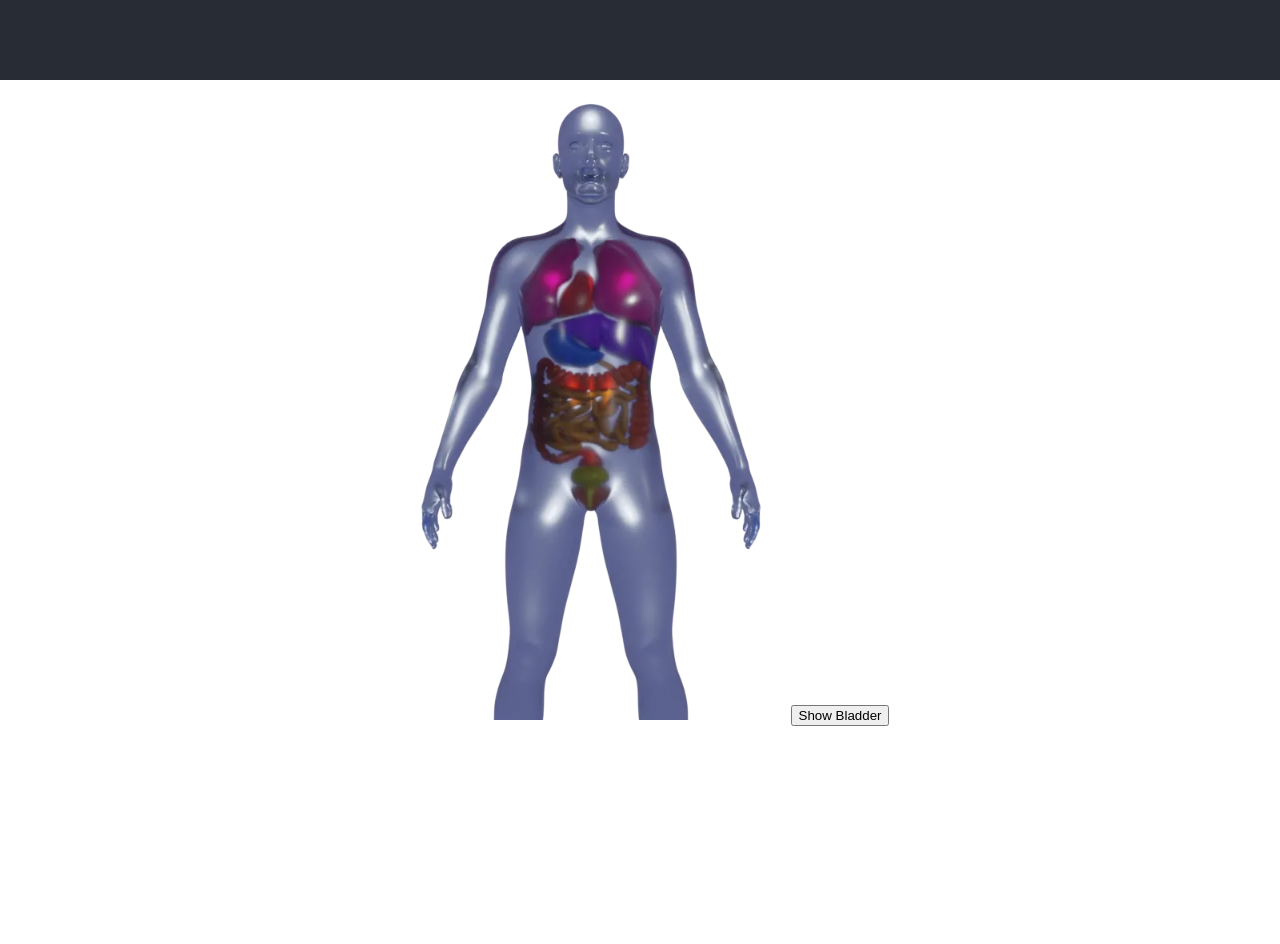
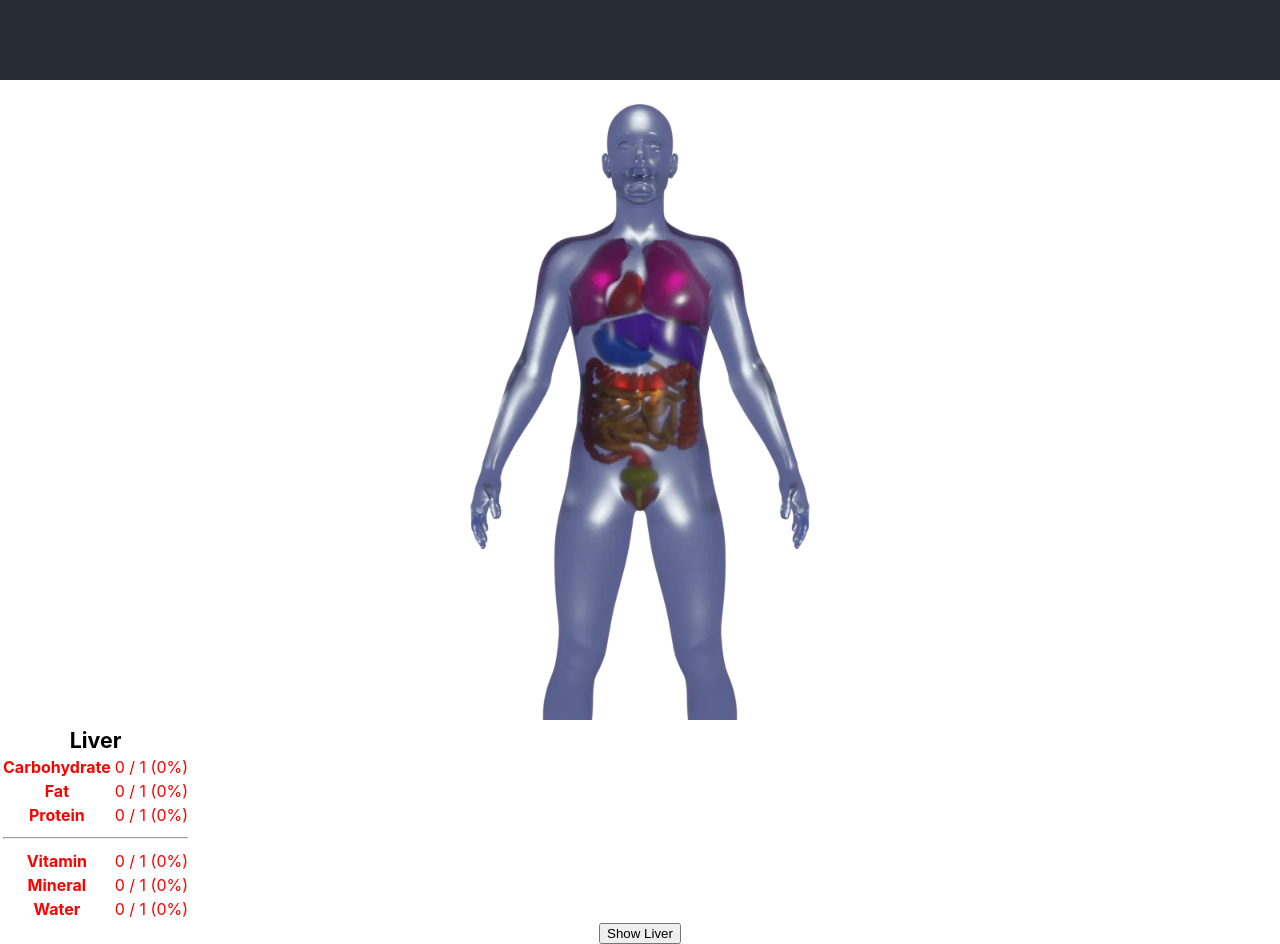
Before and after one commit to SchwarzChristian/NutriSim, a React (Create React App) app in the folder nutri-sim-frontend/: page / in a window 1280 px wide. Before the commit the page ends 880 px from the top, so only its background shows below. Built offline with nearby package versions, Linux system fonts and the light colour scheme.

Commit message:
progress on StatusDisplay

```diff
--- a/nutri-sim-frontend/src/components/App.tsx
+++ b/nutri-sim-frontend/src/components/App.tsx
@@ -2,7 +2,8 @@ import React from 'react';
 import '../styles/App.css';
 import { StatusDisplay } from './StatusDisplay';
 
-function App(): JSX.Element {
+export default class App extends React.Component {
+  public render(): JSX.Element {
     return (
       <div className="App">
         <header className="App-header">
@@ -12,5 +13,4 @@ function App(): JSX.Element {
       </div>
     );
   }
-
-export default App;
+}
--- a/nutri-sim-frontend/src/components/BodyPartInfo.tsx
+++ b/nutri-sim-frontend/src/components/BodyPartInfo.tsx
@@ -1,13 +1,52 @@
-function BodyPartInfo(partName: string) : JSX.Element {
-    return <table>
-        <tr>
-            <th colSpan={2}>{partName}</th>
-        </tr>
-        <tr>
-            <th></th>
-        </tr>
-    </table>
+import React from "react";
+import { BodyPart } from "../entities/BodyPart";
+import { ElementStorage } from "../entities/ElementStorage";
+import "../styles/BodyPartInfo.css";
 
+interface Props {
+    part: BodyPart;
 }
 
-export { BodyPartInfo };
+interface State {
+    isExpanded: boolean;
+}
+
+export default class BodyPartInfo extends React.Component<Props, State> {
+    public render(): JSX.Element {
+        var nutritions = this.props.part.nutritions;
+        return <>
+            <table>
+                <tr>
+                    <th colSpan={2} className="part-name">
+                        {this.props.part.name}
+                    </th>
+                </tr>
+                {this.buildRow("Carbohydrate", nutritions.Carbohydrate)}
+                {this.buildRow("Fat", nutritions.Fat)}
+                {this.buildRow("Protein", nutritions.Protein)}
+                <tr><td colSpan={2}><hr /></td></tr>
+                {this.buildRow("Vitamin", nutritions.Vitamin)}
+                {this.buildRow("Mineral", nutritions.Mineral)}
+                {this.buildRow("Water", nutritions.Water)}
+            </table>
+        </>
+
+    }
+
+    private buildRow(name: string, data: ElementStorage): JSX.Element {
+        var percentage = data.stored / data.limit;
+        var className = "low";
+
+        if (percentage > 0.1) className = "ok";
+        if (percentage > 0.8) className = "good";
+        if (percentage > 1) className = "oversaturated";
+
+        return <tr className={"nutrition-element-" + className}>
+            <th className="nutrition-element-name">{name}</th>
+            <td className="nutrition-element-value">
+                {data.stored} / {data.limit} ({percentage.toString(2)}%)
+            </td>
+        </tr>
+
+    }
+}
--- a/nutri-sim-frontend/src/components/StatusDisplay.tsx
+++ b/nutri-sim-frontend/src/components/StatusDisplay.tsx
@@ -1,10 +1,19 @@
-import status_figure from "../assets/bladder/bladder.initial.webp"
+import status_figure from "../assets/liver/liver.initial.webp"
+import { BodyPart } from "../entities/BodyPart"
+import { NutritionStorage } from "../entities/NutritionStorage"
 import "../styles/StatusDisplay.css"
+import BodyPartInfo from "./BodyPartInfo"
 
 function StatusDisplay() {
+	var part: BodyPart = {
+		name: "Liver",
+		nutritions: new NutritionStorage(),
+	};
+
 	return <div className="status-display">
 		<img src={status_figure} className="status-figure" alt="status figure" />
-		<button onClick={animate}>Show Bladder</button>
+		<BodyPartInfo part={part}></BodyPartInfo>
+		<button onClick={animate}>Show Liver</button>
 	</div>
 }
 
--- a/nutri-sim-frontend/src/entities/Nutritions.ts
+++ b/nutri-sim-frontend/src/entities/NutritionStorage.ts
@@ -1,6 +1,6 @@
 import { ElementStorage } from "./ElementStorage";
 
-class NutritionStorage {
+export class NutritionStorage {
     public Carbohydrate: ElementStorage = new ElementStorage();
     public Fat: ElementStorage = new ElementStorage();
     public Protein: ElementStorage = new ElementStorage();
@@ -8,5 +8,3 @@ class NutritionStorage {
     public Mineral: ElementStorage = new ElementStorage();
     public Water: ElementStorage = new ElementStorage();
 }
-
-export { NutritionStorage };
--- /dev/null
+++ b/nutri-sim-frontend/src/styles/BodyPartInfo.css
@@ -0,0 +1,27 @@
+.part-name {
+	font-size: 16pt;
+}
+
+.nutrition-element-name {
+	font-size: medium;
+}
+
+.nutrition-element-value {
+	font-size: medium;
+}
+
+.nutrition-element-low {
+	color: red;
+}
+
+.nutrition-element-ok {
+	color: black;
+}
+
+.nutrition-element-good {
+	color: green;
+}
+
+.nutrition-element-oversaturated {
+	color: orange;
+}
--- a/nutri-sim-frontend/src/styles/StatusDisplay.css
+++ b/nutri-sim-frontend/src/styles/StatusDisplay.css
@@ -5,5 +5,5 @@
 
 .status-figure {
 	height: 80%;
-	align-self: center;
+	align-self: left;
 }
```
Also changed, not shown: nutri-sim-frontend/src/entities/BodyPart.ts (+4 -7 lines). Lines whose indentation alone changed are shown as unchanged.
